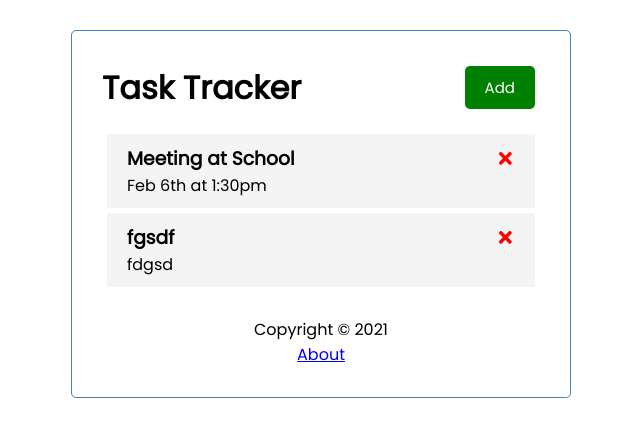
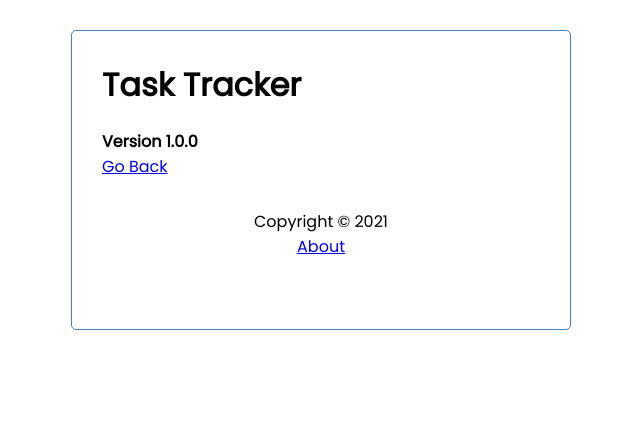
Before and after one commit to darrenm95/react-task-tracker, a React (Create React App) app: page /about in a window 1280 px wide. Shown: the top 436 px of the page, without its empty margins (319-959 px from the left). Built offline with nearby package versions, Linux system fonts and the light colour scheme; data requests are answered from the project's data file.

Commit message:
Add About component and routing to and from about page

```diff
--- a/src/components/About.tsx
+++ b/src/components/About.tsx
@@ -1,10 +1,11 @@
 import React from 'react';
+import { Link } from 'react-router-dom';
 
 const About = (): JSX.Element => {
   return (
     <div>
       <h4>Version 1.0.0</h4>
-      <a href='/'>Go Back</a>
+      <Link to='/'>Go Back</Link>
     </div>
   );
 };
--- a/src/components/Footer.tsx
+++ b/src/components/Footer.tsx
@@ -1,10 +1,11 @@
 import React from 'react';
+import { Link } from 'react-router-dom';
 
 const Footer = (): JSX.Element => {
   return (
     <footer>
       <p>Copyright &copy; 2021</p>
-      <a href='/about'>About</a>
+      <Link to='/about'>About</Link>
     </footer>
   );
 };
--- a/src/components/Header.tsx
+++ b/src/components/Header.tsx
@@ -1,4 +1,5 @@
 import React from 'react';
+import { useLocation } from 'react-router-dom';
 import Button from './Button';
 
 type HeaderProps = {
@@ -12,14 +13,18 @@ const Header = ({
   onAdd,
   showAdd,
 }: HeaderProps): JSX.Element => {
+  const location = useLocation();
+
   return (
     <header className='header'>
       <h1>{title}</h1>
-      <Button
-        color={showAdd ? 'red' : 'green'}
-        text={showAdd ? 'Close' : 'Add'}
-        onClick={onAdd}
-      />
+      {location.pathname === '/' && (
+        <Button
+          color={showAdd ? 'red' : 'green'}
+          text={showAdd ? 'Close' : 'Add'}
+          onClick={onAdd}
+        />
+      )}
     </header>
   );
 };
--- a/src/components/TaskTracker.tsx
+++ b/src/components/TaskTracker.tsx
@@ -88,19 +88,35 @@ const TaskTracker = (): JSX.Element => {
   };
 
   return (
+    <Router>
       <div>
         <Header
           onAdd={() => setShowAddTask(!showAddTask)}
           showAdd={showAddTask}
         />
+
+        <Route
+          path='/'
+          exact
+          render={() => (
+            <>
               {showAddTask && <AddTask onAdd={addTask} />}
               {tasks.length > 0 ? (
-        <Tasks tasks={tasks} onDelete={deleteTask} onToggle={toggleReminder} />
+                <Tasks
+                  tasks={tasks}
+                  onDelete={deleteTask}
+                  onToggle={toggleReminder}
+                />
               ) : (
                 'No Tasks To Show'
               )}
+            </>
+          )}
+        />
+        <Route path='/about' component={About} />
         <Footer />
       </div>
+    </Router>
   );
 };
 
```
Lines whose indentation alone changed are shown as unchanged.
